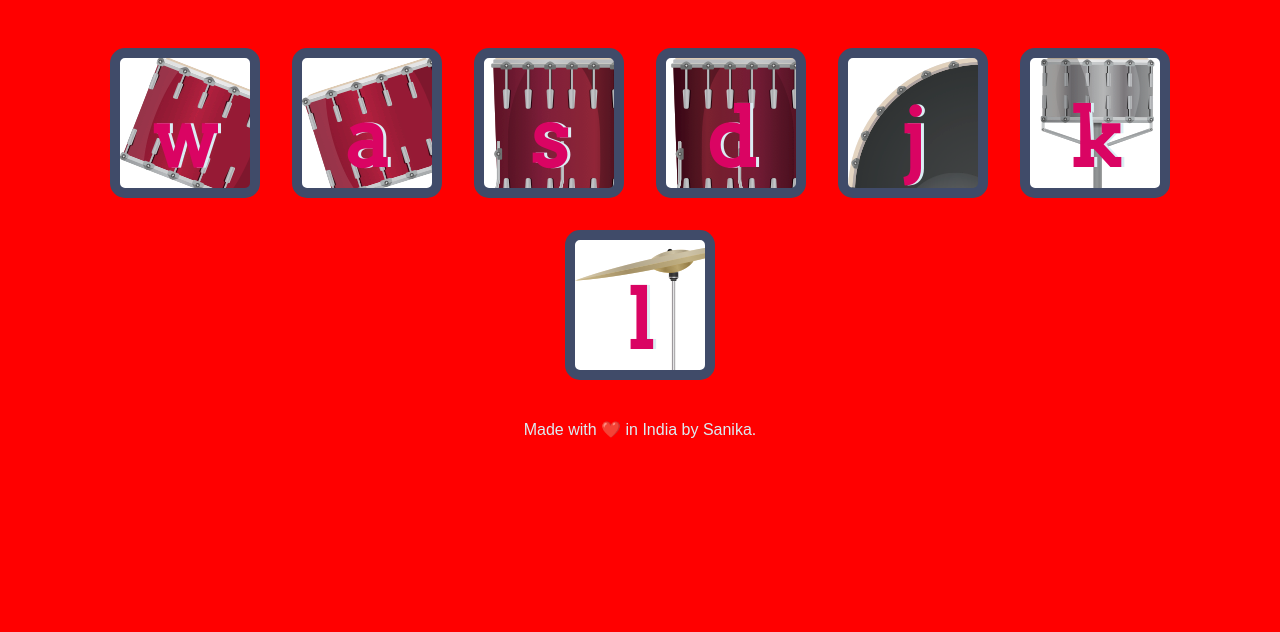
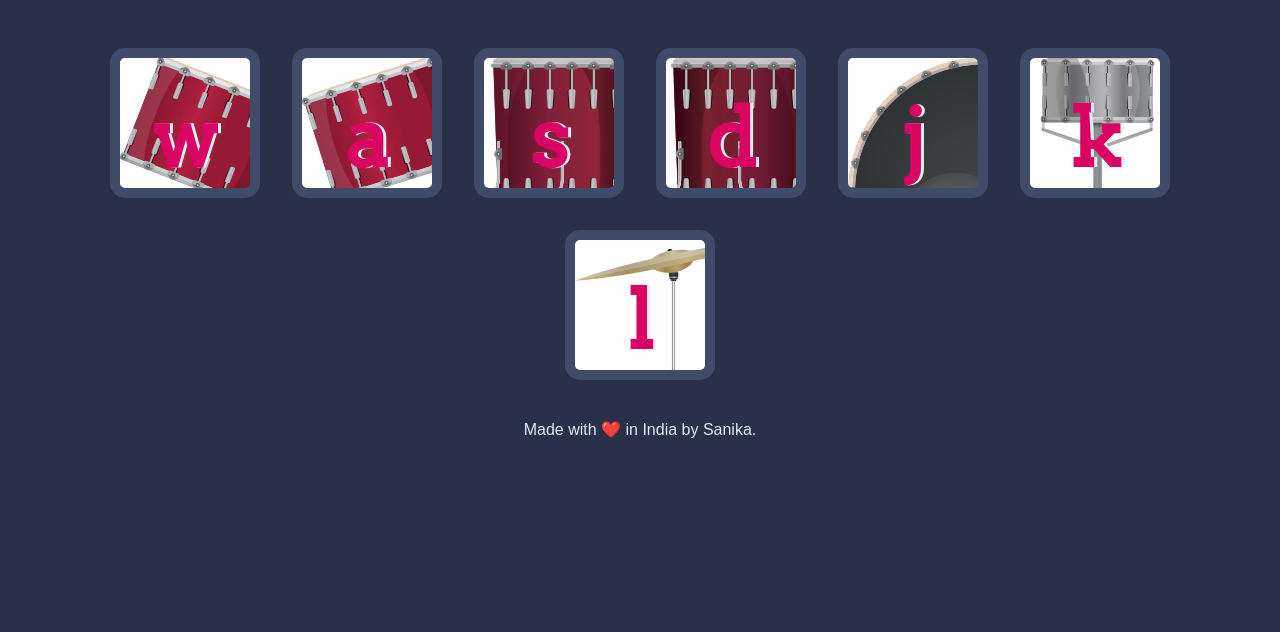
Before and after one commit to sanikaghatkar6002-lab/drum-kit, a plain HTML site: page index.html in a window 1280 px wide. Shown: the part 168-800 px from the top of the page. Drawn offline with Linux system fonts and the light colour scheme.

Commit message:
Update styles.css

```diff
--- a/styles.css
+++ b/styles.css
@@ -1,6 +1,6 @@
 body {
   text-align: center;
-  background-color: red;
+  background-color: #283149;
 }
 
 h1 {
```
